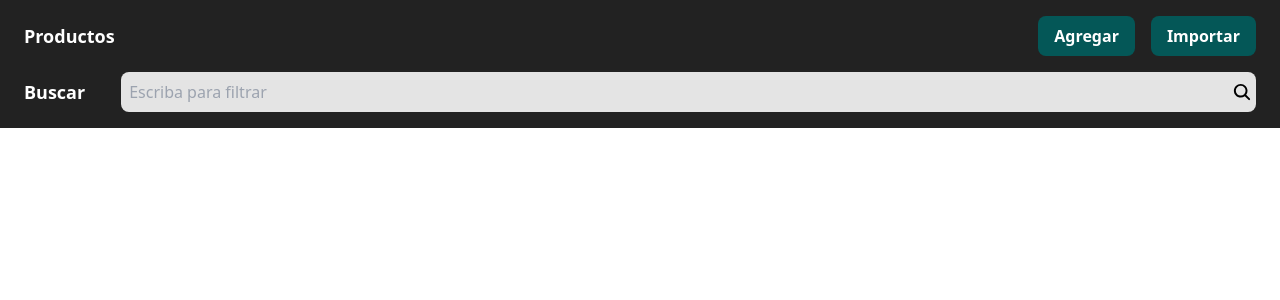
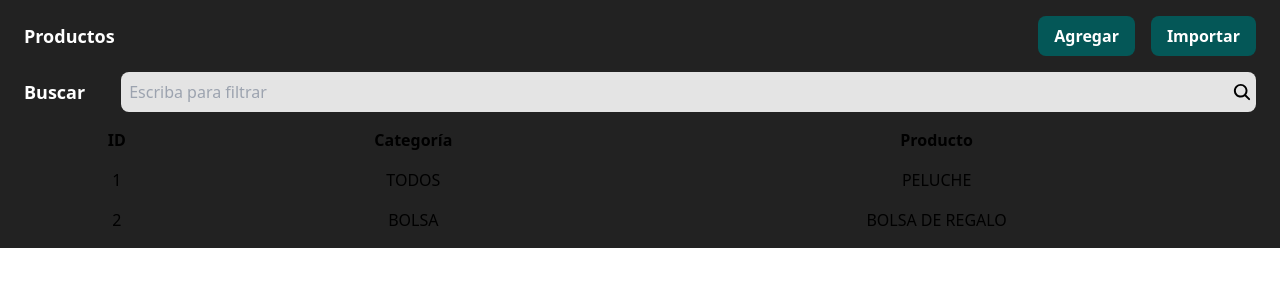
Before and after one commit to Zylown/inventario-front, a React (Vite) app: page /inventario in a window 1280 px wide. Shown: the top 300 px of the page. Built offline with nearby package versions, Linux system fonts and the light colour scheme.

Commit message:
test table

```diff
--- a/package.json
+++ b/package.json
@@ -10,6 +10,7 @@
     "preview": "vite preview"
   },
   "dependencies": {
+    "@tanstack/react-table": "^8.17.3",
     "react": "^18.2.0",
     "react-dom": "^18.2.0",
     "react-icons": "^5.2.1",
--- /dev/null
+++ b/src/data.json
@@ -0,0 +1,22 @@
+[
+  {
+    "id": "1",
+    "categoria": "TODOS",
+    "producto": "PELUCHE",
+    "marca": "generico",
+    "estado": "activo",
+    "stock": 10,
+    "precioC": 1.8,
+    "precioV": 5.0
+  },
+  {
+    "id": "2",
+    "categoria": "BOLSA",
+    "producto": "BOLSA DE REGALO",
+    "marca": "Importado",
+    "estado": "activo",
+    "stock": 20,
+    "precioC": 5.0,
+    "precioV": 8.0
+  }
+]
--- a/src/pages/Inventario/index.tsx
+++ b/src/pages/Inventario/index.tsx
@@ -1,4 +1,5 @@
 import FilterInput from "../../sections/Inventario/FilterInput";
+import Table from "../../sections/Inventario/ITable";
 import Top from "../../sections/Inventario/Top";
 
 export default function Inventary() {
@@ -6,6 +7,7 @@ export default function Inventary() {
     <header className="flex flex-col">
       <Top />
       <FilterInput />
+      <Table />
     </header>
   );
 }
--- a/src/sections/Inventario/FilterInput.tsx
+++ b/src/sections/Inventario/FilterInput.tsx
@@ -10,7 +10,7 @@ export default function FilterInput() {
       </div>
       <div className="flex relative items-center flex-grow sm:ml-9">
         <input
-          className="p-2 w-full bg-crema rounded-lg text-white"
+          className="p-2 w-full bg-crema rounded-lg outline-none"
           type="text"
           placeholder="Escriba para filtrar"
         />
--- /dev/null
+++ b/src/sections/Inventario/ITable.tsx
@@ -0,0 +1,95 @@
+import {
+  createColumnHelper,
+  flexRender,
+  getCoreRowModel,
+  useReactTable,
+} from "@tanstack/react-table";
+import data from "../../data.json";
+import { useEffect, useState } from "react";
+
+export default function Table() {
+  type inventario = {
+    id: string;
+    categoria: string;
+    producto: string;
+    marca: string;
+    estado: string;
+    stock: number;
+    precioC: number;
+    precioV: number;
+  };
+
+  const columnHelper = createColumnHelper<inventario>();
+
+  const columns = [
+    columnHelper.accessor("id", {
+      header: () => "ID",
+      cell: (info) => info.getValue(),
+    }),
+    columnHelper.accessor("categoria", {
+      header: () => "Categoría",
+      cell: (info) => info.getValue(),
+    }),
+    columnHelper.accessor("producto", {
+      header: () => "Producto",
+      cell: (info) => info.getValue(),
+    }),
+  ];
+
+  const [inventario, setInventario] = useState<inventario[]>([]);
+
+  useEffect(() => {
+    setInventario(data);
+  }, []);
+
+  const table = useReactTable({
+    data: inventario,
+    columns,
+    debugTable: true,
+    getCoreRowModel: getCoreRowModel(), // es una función que se encarga de manejar los datos de la tabla
+  });
+
+  return (
+    <div>
+      <table className="w-full border-collapse">
+        <thead>
+          {table.getHeaderGroups().map((headerGroup) => (
+            <tr key={headerGroup.id}>
+              {headerGroup.headers.map((column) => (
+                <th key={column.id} className="px-4 py-2 text-center">
+                  <div>
+                    {flexRender(
+                      column.column.columnDef.header,
+                      column.getContext()
+                    )}
+                  </div>
+                </th>
+              ))}
+            </tr>
+          ))}
+        </thead>
+        <tbody>
+          {table.getRowModel().rows.map((row) => (
+            <tr key={row.id} className="text-center">
+              {row.getVisibleCells().map((cell) => (
+                <td key={cell.id} className="px-4 py-2">
+                  {flexRender(cell.column.columnDef.cell, cell.getContext())}
+                </td>
+              ))}
+            </tr>
+          ))}
+        </tbody>
+      </table>
+    </div>
+  );
+}
+/*
+<tr>
+            <th>Id</th>
+          </tr>
+          <tbody>
+            <tr>
+              <td>1</td>
+            </tr>
+          </tbody>
+*/
```
Also changed, not shown: 1 other file (tests, documents, lock files or other folders).
